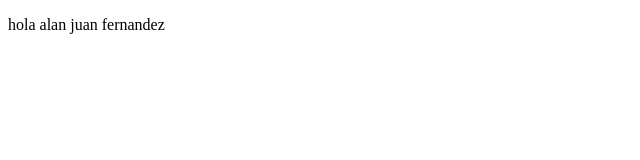
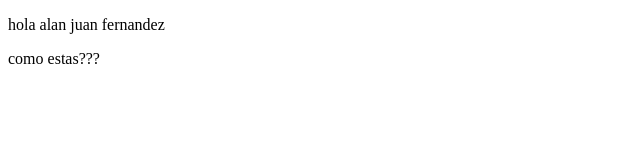
Before and after one commit to elnesscode/proyectoDemoCursoPrework, a plain HTML site: page index.html in a window 1280 px wide. Shown: the full height of the page, 0-640 px from the left. Drawn offline with Linux system fonts and the light colour scheme.

Commit message:
agregamos otro parrafo

```diff
--- a/index.html
+++ b/index.html
@@ -8,5 +8,6 @@
 </head>
 <body>
     <p>hola alan juan fernandez</p>
+    <p>como estas???</p>
 </body>
 </html>
```
